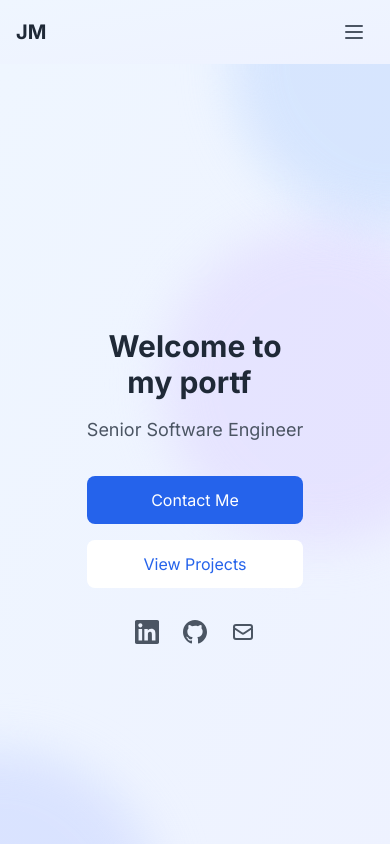
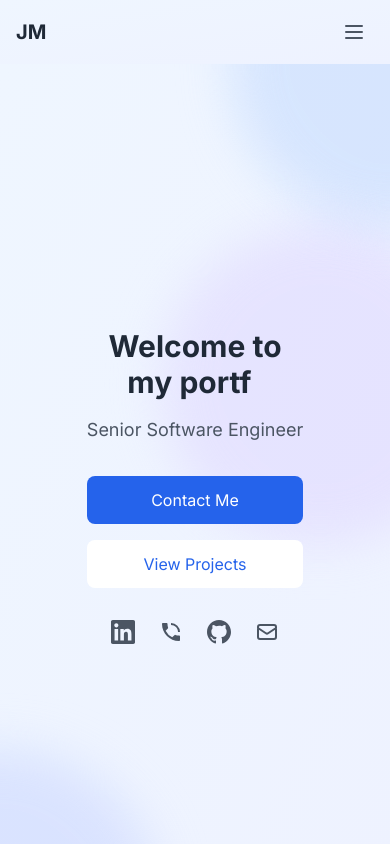
Before and after one commit to jaswanth119/Portfolio, a Next.js app: page / in a window 390 px wide. Shown: the top 844 px of the page. Built offline with nearby package versions, Linux system fonts and the light colour scheme.

Commit message:
Added phone number link in Hero section

```diff
--- a/src/components/Hero.tsx
+++ b/src/components/Hero.tsx
@@ -63,6 +63,14 @@ const Hero = () => {
             </svg>
           </a>
           <a
+            href="tel:+919908315263"
+            className="text-gray-600 hover:text-blue-600 transition-colors"
+          >
+            <svg className="w-6 h-6" fill="currentColor" viewBox="0 0 24 24">
+              <path d="M20 15.5c-1.25 0-2.45-.2-3.57-.57a1.02 1.02 0 0 0-1.02.24l-2.2 2.2a15.045 15.045 0 0 1-6.59-6.59l2.2-2.21a.96.96 0 0 0 .25-1A11.36 11.36 0 0 1 8.5 4c0-.55-.45-1-1-1H4c-.55 0-1 .45-1 1 0 9.39 7.61 17 17 17 .55 0 1-.45 1-1v-3.5c0-.55-.45-1-1-1zM19 12h2a9 9 0 0 0-9-9v2c3.87 0 7 3.13 7 7z"/>
+            </svg>
+          </a>
+          <a
             href="https://github.com/jaswanth119"
             target="_blank"
             rel="noopener noreferrer"
```
